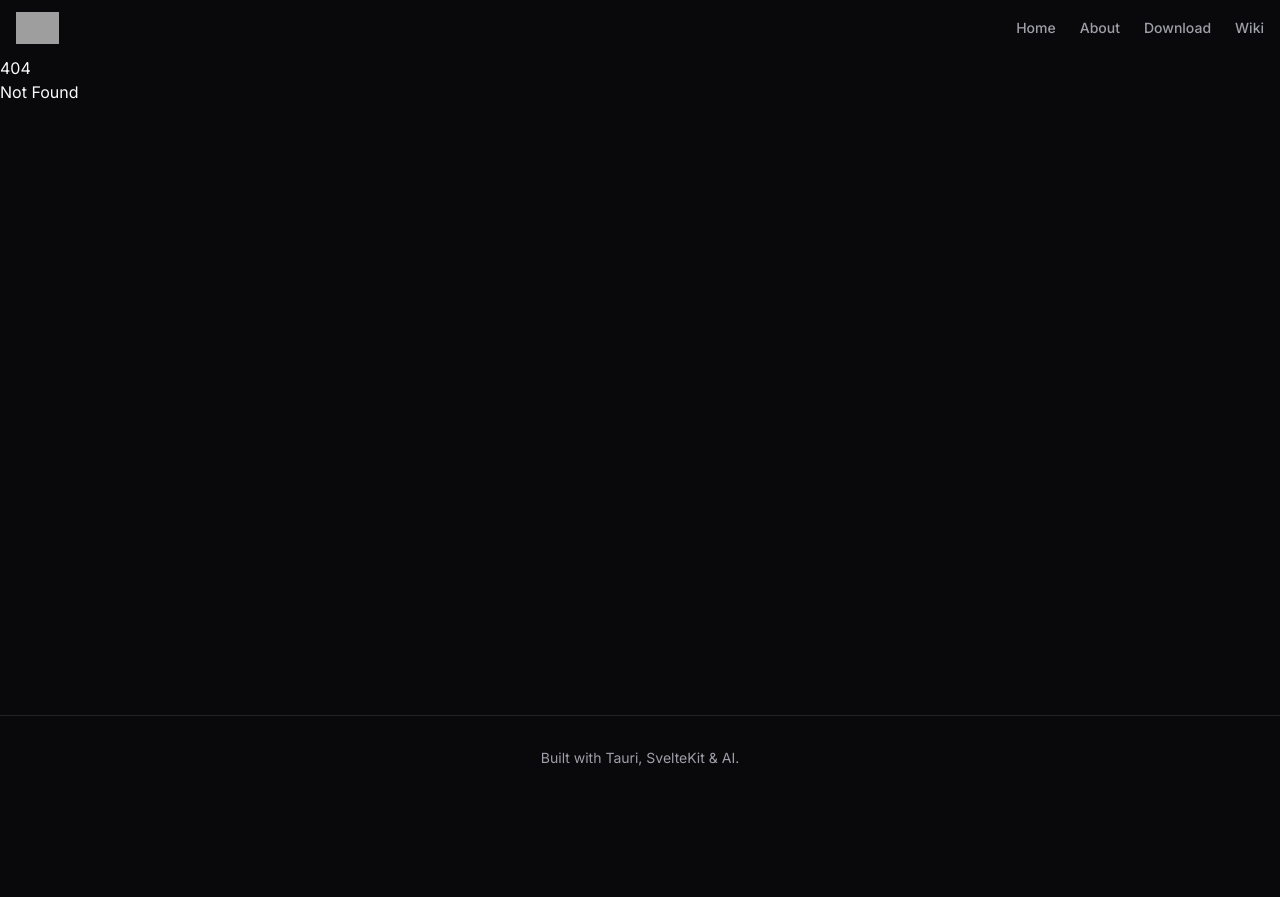
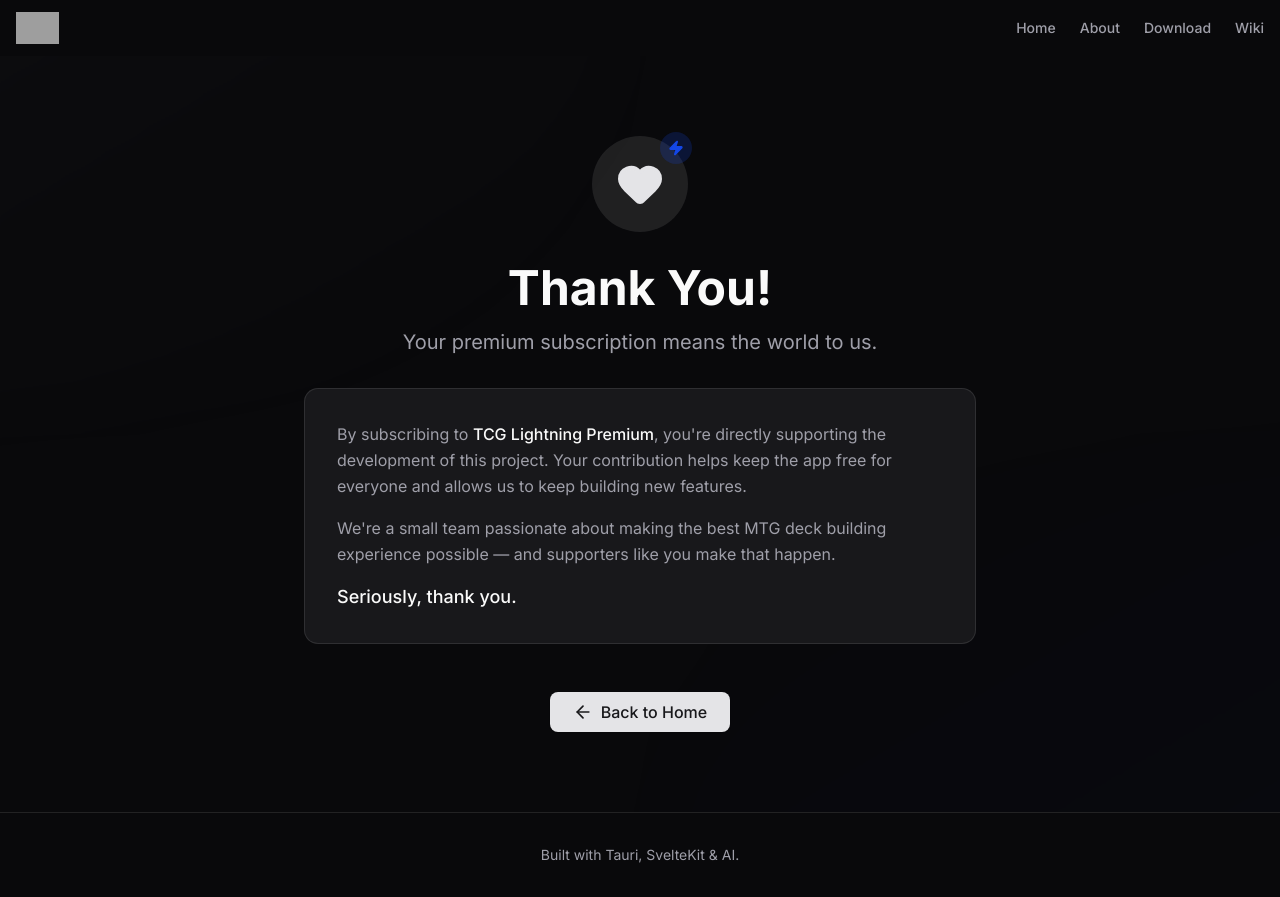
Before and after one commit to Dimfred/tcg-lightning, a SvelteKit app: page /premium/success in a window 1280 px wide. Before the commit this address had no page. Before the commit the page ends 800 px from the top, so only its background shows below. Built offline with nearby package versions, Linux system fonts and the light colour scheme; grey boxes are pictures that could not be loaded.

Commit message:
feat: thank you page

```diff
--- /dev/null
+++ b/src/routes/premium/success/+page.svelte
@@ -0,0 +1,81 @@
+<script lang="ts">
+  import { asset } from "$app/paths";
+  import { Button } from "$lib/components/ui/button";
+  import { Heart, ArrowLeft, Zap } from "lucide-svelte";
+</script>
+
+<svelte:head>
+  <title>Thank You! - TCG Lightning</title>
+  <meta name="robots" content="noindex, nofollow" />
+</svelte:head>
+
+<section
+  class="relative min-h-[calc(100vh-3.5rem)] flex flex-col items-center justify-center py-20 overflow-hidden"
+>
+  <!-- Animated background elements -->
+  <div class="absolute inset-0 overflow-hidden pointer-events-none">
+    <div
+      class="absolute -top-1/2 -left-1/2 w-full h-full bg-gradient-to-br from-primary/5 to-transparent rounded-full blur-3xl animate-pulse"
+    ></div>
+    <div
+      class="absolute -bottom-1/2 -right-1/2 w-full h-full bg-gradient-to-tl from-chart-1/5 to-transparent rounded-full blur-3xl animate-pulse"
+      style="animation-delay: 1s;"
+    ></div>
+  </div>
+
+  <div class="container mx-auto px-4 text-center relative z-10">
+    <div class="max-w-2xl mx-auto space-y-8">
+      <!-- Icon -->
+      <div class="flex justify-center">
+        <div class="relative">
+          <div
+            class="w-24 h-24 rounded-full bg-primary/10 flex items-center justify-center"
+          >
+            <Heart class="size-12 text-primary" fill="currentColor" />
+          </div>
+          <div
+            class="absolute -top-1 -right-1 w-8 h-8 rounded-full bg-chart-1/20 flex items-center justify-center"
+          >
+            <Zap class="size-4 text-chart-1" fill="currentColor" />
+          </div>
+        </div>
+      </div>
+
+      <!-- Heading -->
+      <div class="space-y-4">
+        <h1 class="text-3xl md:text-5xl font-bold text-foreground">
+          Thank You!
+        </h1>
+        <p class="text-lg md:text-xl text-muted-foreground">
+          Your premium subscription means the world to us.
+        </p>
+      </div>
+
+      <!-- Message -->
+      <div
+        class="bg-card border border-border rounded-xl p-6 md:p-8 space-y-4 text-left"
+      >
+        <p class="text-muted-foreground leading-relaxed">
+          By subscribing to <span class="text-foreground font-medium">TCG Lightning Premium</span>,
+          you're directly supporting the development of this project. Your contribution
+          helps keep the app free for everyone and allows us to keep building new features.
+        </p>
+        <p class="text-muted-foreground leading-relaxed">
+          We're a small team passionate about making the best MTG deck building
+          experience possible — and supporters like you make that happen.
+        </p>
+        <p class="text-lg text-foreground font-medium">
+          Seriously, thank you.
+        </p>
+      </div>
+
+      <!-- Back button -->
+      <div class="pt-4">
+        <Button size="lg" href="/" class="min-w-[180px] text-base">
+          <ArrowLeft class="size-5" />
+          Back to Home
+        </Button>
+      </div>
+    </div>
+  </div>
+</section>
```
Also changed, not shown: static/ads.txt (added), static/robots.txt.
